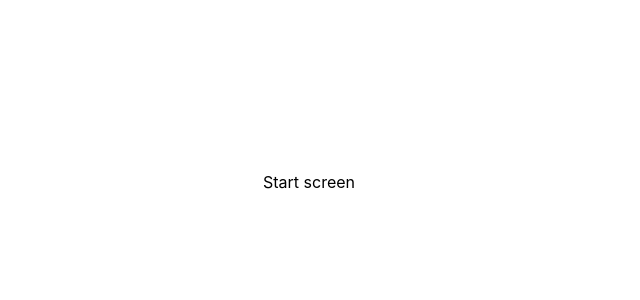
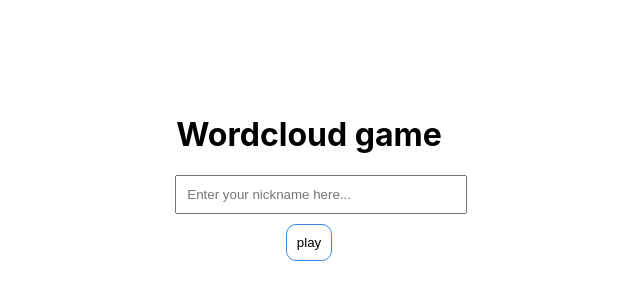
Before and after one commit to kamilkolatek/Wordcloud, a React (Create React App) app: page / in a window 1280 px wide. Shown: the part 218-518 px from the top of the page, without its empty margins (331-971 px from the left). Built offline with nearby package versions, Linux system fonts and the light colour scheme; the HTML template or start-up script is replaced by a standard one.

Commit message:
added main screen

```diff
--- a/src/App.css
+++ b/src/App.css
@@ -13,3 +13,17 @@ body {
     align-items: center;
     text-align: center;
 }
+
+.nickname-input {
+    width: 100%;
+    padding: 10px;
+}
+
+button {
+    margin: 10px;
+    background-color: #FFFFFF;
+    text-decoration: none;
+    border: solid 1px #3989DE;
+    border-radius: 10px;
+    padding: 10px;
+}
--- a/src/App.js
+++ b/src/App.js
@@ -1,10 +1,8 @@
 import { useState } from 'react';
 
+import StartScreen from './screens/StartScreen';
+
 import './App.css';
-
-const StartScreen = () => {
-  return <div>Start screen</div>
-}
 
 const GameScreen = () => {
   return <div>Game screen</div>
@@ -15,18 +13,19 @@ const ResultScreen = () => {
 }
 
 function App() {
+  const [nickname, setNickname] = useState('');
   const [currentScreen, setCurrentScreen] = useState('start-screen');
 
   const renderScreen = () => {
     switch (currentScreen) {
       case 'start-screen':
-        return <StartScreen />
+        return <StartScreen setNickname={setNickname} setCurrentScreen={setCurrentScreen}  />
       case 'game-screen':
         return <GameScreen />
       case 'result-screen':
         return <ResultScreen />
       default:
-        return <StartScreen />
+        return <StartScreen setNickname={setNickname} setCurrentScreen={setCurrentScreen}  />
     }
   }
 
--- /dev/null
+++ b/src/screens/StartScreen.js
@@ -0,0 +1,29 @@
+import { useState } from 'react';
+
+const StartScreen = ({ setCurrentScreen, setNickname }) => {
+    const [name, setName] = useState('')
+
+    const handleSubmit = () => {
+        setNickname(name);
+        setCurrentScreen('game-screen');
+    }
+
+    return (
+        <>
+            <h1>Wordcloud game</h1>
+            <form onSubmit={handleSubmit}>
+                <input
+                    className="nickname-input"
+                    type="text"
+                    placeholder="Enter your nickname here..."
+                    value={name}
+                    onChange={(e) => setName(e.target.value)}
+                    required
+                />
+                <button type="submit">play</button>
+            </form>
+        </>
+    )
+}
+
+export default StartScreen;
```
